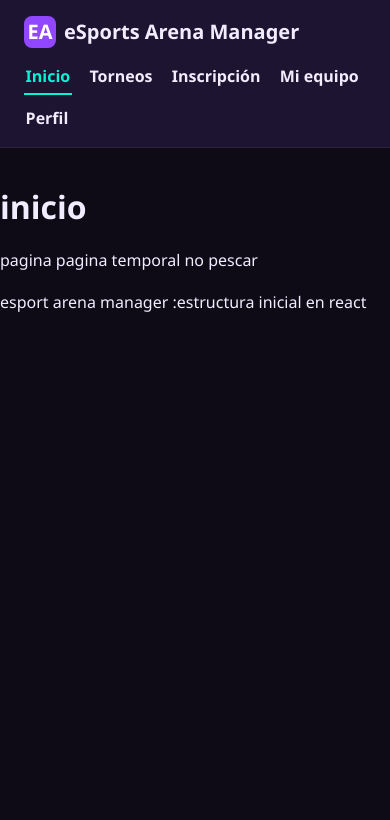
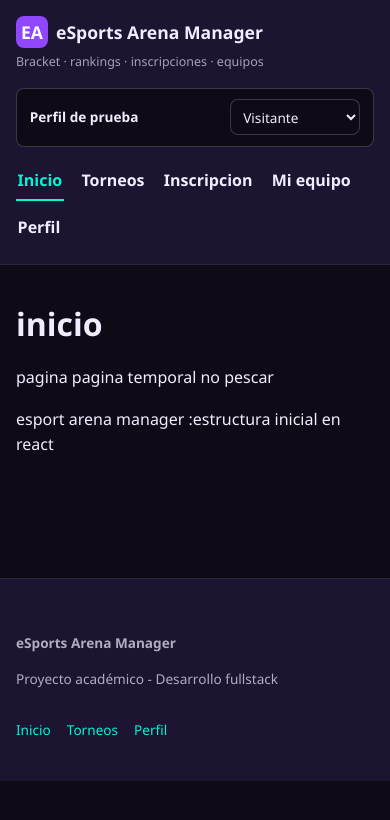
Before and after one commit to jzzzn2110/Frontend-eSports-Arena-Manager, a React (Vite) app: page /index.html in a window 390 px wide. Shown: the top 820 px of the page. Built offline with nearby package versions, Linux system fonts and the light colour scheme.

Commit message:
Separando cabecera y pie, agregando perfil y mejora de estilos

```diff
--- a/src/App.jsx
+++ b/src/App.jsx
@@ -1,5 +1,8 @@
-import { Link, NavLink, Navigate, Route, Routes } from 'react-router-dom';
+import {useEffect, useState} from 'react'
+import {Navigate, Route, Routes} from 'react-router-dom'
+import PiePagina from './components/PiePagina.jsx';
 
+import Cabecera from './components/Cabecera.jsx';
 import Inicio from './pages/Inicio.jsx';
 import Torneos from './pages/Torneos.jsx';
 import TorneoDetalle from './pages/TorneoDetalle.jsx';
@@ -7,40 +10,45 @@ import Inscripcion from './pages/Inscripcion.jsx';
 import Equipo from './pages/Equipo.jsx';
 import Perfil from './pages/Perfil.jsx';
 
-//enlaces
-const enlaces = [
-  { ruta: '/index.html', texto: 'Inicio' },
-  { ruta: '/torneos.html', texto: 'Torneos' },
-  { ruta: '/inscripcion.html', texto: 'Inscripción' },
-  { ruta: '/equipo.html', texto: 'Mi equipo' },
-  { ruta: '/perfil.html', texto: 'Perfil' },
+const PERFILES_VALIDOS = [
+  'visitante',
+  'jugador',
+  'organizador',
+  'administrador',
 ];
+const CLAVE_PERFIL = 'esports-arena-perfil-prueba';
 
 function App() {
+  //RECUPERA EL PERFIL ELEGIDO
+  const [perfil,setPerfil] = useState(() =>{
+    const guardado = localStorage.getItem(CLAVE_PERFIL);
+
+    if(PERFILES_VALIDOS.includes(guardado)) return guardado;
+
+    //la pagina personal comienza con el perfil jugador
+    const ruta = window.location.pathname;
+    return ruta === '/perfil.html' || ruta === '/equipo.html'
+      ? 'jugador'
+      : 'visitante';
+  });
+
+  // Conserva el perfil al recargar la pagina.
+  useEffect(() => {
+    localStorage.setItem(CLAVE_PERFIL, perfil);
+  }, [perfil]);
+
+  function cambiarPerfil(nuevoPerfil) {
+    if (PERFILES_VALIDOS.includes(nuevoPerfil)) {
+      setPerfil(nuevoPerfil);
+    }
+  }
+
   return (
     <>
-      <header className="encabezado">
-        <div className="contenedor">
-          <Link to="/index.html" className="marca">
-            <span className="marca__icono" aria-hidden="true">
-              EA
-            </span>
-            eSports Arena Manager
-          </Link>
-
-          <nav className="nav-principal" aria-label="Navegación principal">
-            <ul>
-              {enlaces.map((enlace) => (
-                <li key={enlace.ruta}>
-                  <NavLink to={enlace.ruta} end>
-                    {enlace.texto}
-                  </NavLink>
-                </li>
-              ))}
-            </ul>
-          </nav>
-        </div>
-      </header>
+      <Cabecera
+        perfil={perfil}
+        onPerfilChange={cambiarPerfil}
+      />
 
       <Routes>
         <Route
@@ -51,15 +59,29 @@ function App() {
         <Route path="/index.html" element={<Inicio />} />
         <Route path="/torneos.html" element={<Torneos />} />
         <Route path="/torneo-detalle.html" element={<TorneoDetalle />} />
-        <Route path="/inscripcion.html" element={<Inscripcion />} />
-        <Route path="/equipo.html" element={<Equipo />} />
-        <Route path="/perfil.html" element={<Perfil />} />
+
+        <Route
+          path="/inscripcion.html"
+          element={<Inscripcion perfilSimulado={perfil} />}
+        />
+
+        <Route
+          path="/equipo.html"
+          element={<Equipo perfilSimulado={perfil} />}
+        />
+
+        <Route
+          path="/perfil.html"
+          element={<Perfil perfilSimulado={perfil} />}
+        />
 
         <Route
           path="*"
           element={<Navigate to="/index.html" replace />}
         />
       </Routes>
+
+      <PiePagina />
     </>
   );
 }
--- /dev/null
+++ b/src/components/Cabecera.jsx
@@ -0,0 +1,91 @@
+import { Link, useLocation } from 'react-router-dom';
+const enlaces = [
+{
+    ruta: '/index.html',
+    texto: 'Inicio',
+    claves: ['/','/index.html'],
+},
+{
+    ruta:  '/torneos.html',
+    texto: 'Torneos',
+    claves: ['/torneos.html', '/torneo-detalle.html'],
+},
+{
+    ruta:  '/inscripcion.html',
+    texto: 'Inscripcion',
+    claves:['/inscripcion.html'],
+},
+{
+    ruta:  '/equipo.html',
+    texto: 'Mi equipo',
+    claves: ['/equipo.html'],
+},
+{
+    ruta:  '/perfil.html',
+    texto: 'Perfil',
+    claves: ['/perfil.html']
+},
+];
+
+// Recibe el perfil y la funcion para cambiarlo mediante props.
+function Cabecera({ perfil = 'visitante', onPerfilChange = () => {} }) {
+  const location = useLocation();
+
+  return (
+    <header className="encabezado">
+      <div className="contenedor encabezado__contenedor">
+        <div className="encabezado__principal">
+          <Link to="/index.html" className="marca">
+            <span className="marca__icono" aria-hidden="true">EA</span>
+            <span>eSports Arena Manager</span>
+          </Link>
+
+          <p className="encabezado__subtitulo">
+            Bracket · rankings · inscripciones · equipos
+          </p>
+        </div>
+
+        <nav className="nav-principal" aria-label="Navegación principal">
+          <ul>
+            {enlaces.map((enlace) => {
+              const actual = enlace.claves.includes(location.pathname);
+
+              return (
+                <li key={enlace.ruta}>
+                  <Link
+                    to={enlace.ruta}
+                    aria-current={actual ? 'page' : undefined}
+                  >
+                    {enlace.texto}
+                  </Link>
+                </li>
+              );
+            })}
+          </ul>
+        </nav>
+
+        <div className="selector-perfil selector-perfil--panel">
+                <label
+  htmlFor="perfil-simulado"
+  className="selector-perfil__etiqueta"
+>
+  Perfil de prueba
+</label>
+          <select
+            id="perfil-simulado"
+            name="perfil-simulado"
+            value={perfil}
+            onChange={(event) => onPerfilChange(event.target.value)}
+          >
+            <option value="visitante">Visitante</option>
+            <option value="jugador">Jugador</option>
+            <option value="organizador">Organizador</option>
+            <option value="administrador">Administrador</option>
+          </select>
+        </div>
+      </div>
+    </header>
+  );
+}
+
+export default Cabecera;
--- /dev/null
+++ b/src/components/PiePagina.jsx
@@ -0,0 +1,24 @@
+import {Link} from "react-router-dom";
+
+function PiePagina() {
+  return (
+    <footer className="pie-pagina">
+      <div className="contenedor">
+    <div>
+      <p><strong>eSports Arena Manager</strong></p>
+      <p>Proyecto académico - Desarrollo fullstack</p>
+    </div>
+
+    <nav aria-label="enlaces de pie de pagina">
+        <ul>
+            <li><Link to="/index.html">Inicio</Link></li>
+            <li><Link to="/torneos.html">Torneos</Link></li>
+            <li><Link to="/perfil.html">Perfil</Link></li>
+          </ul>
+          </nav>
+        </div>
+    </footer>
+  );
+}
+
+export default PiePagina;
--- a/src/styles/estilos.css
+++ b/src/styles/estilos.css
@@ -1,3 +1,4 @@
+/* Colores y medidas del proyecto. */
 :root {
   --color-fondo: #0E0B16;
   --color-superficie: #1C1430;
@@ -20,6 +21,7 @@
   --ancho-maximo: 1200px;
 }
 
+/* Estilos generales. */
 * {
   box-sizing: border-box;
 }
@@ -41,6 +43,13 @@ img {
   display: block;
 }
 
+button,
+input,
+select,
+textarea {
+  font-family: inherit;
+}
+
 a {
   color: var(--color-acento);
   text-decoration: none;
@@ -51,12 +60,16 @@ a:focus {
   text-decoration: underline;
 }
 
-h1, h2, h3, h4 {
+h1,
+h2,
+h3,
+h4 {
   font-family: var(--fuente-titulos);
   line-height: 1.2;
   margin-top: 0;
 }
 
+/* Distribución del contenido. */
 .contenedor {
   width: 100%;
   max-width: var(--ancho-maximo);
@@ -68,13 +81,21 @@ h1, h2, h3, h4 {
   padding: var(--espacio-lg) 0;
 }
 
+.contenedor.seccion {
+  padding-left: var(--espacio-md);
+  padding-right: var(--espacio-md);
+}
+
 .grilla {
   display: grid;
   gap: var(--espacio-md);
 }
 
 .grilla-tarjetas {
-  grid-template-columns: repeat(auto-fit, minmax(260px, 1fr));
+  grid-template-columns: repeat(
+    auto-fit,
+    minmax(min(260px, 100%), 1fr)
+  );
 }
 
 .flex {
@@ -96,6 +117,7 @@ h1, h2, h3, h4 {
   display: none !important;
 }
 
+/* Encabezado y navegación. */
 .encabezado {
   background: var(--color-superficie);
   border-bottom: 1px solid rgba(241, 236, 255, 0.08);
@@ -112,6 +134,22 @@ h1, h2, h3, h4 {
   padding-bottom: var(--espacio-sm);
   flex-wrap: wrap;
   gap: var(--espacio-sm);
+}
+
+.encabezado .encabezado__contenedor {
+  display: grid;
+  grid-template-columns: minmax(0, 1fr) auto auto;
+  gap: var(--espacio-md);
+}
+
+.encabezado__principal {
+  min-width: 0;
+}
+
+.encabezado__subtitulo {
+  margin: 0.25rem 0 0;
+  font-size: 0.78rem;
+  color: rgba(241, 236, 255, 0.65);
 }
 
 .marca {
@@ -131,6 +169,7 @@ h1, h2, h3, h4 {
 .marca__icono {
   width: 32px;
   height: 32px;
+  flex-shrink: 0;
   border-radius: var(--radio-borde);
   background: var(--color-primario);
   display: inline-flex;
@@ -138,6 +177,10 @@ h1, h2, h3, h4 {
   justify-content: center;
   color: var(--color-texto-sobre-primario);
   font-weight: 700;
+}
+
+.nav-principal {
+  min-width: 0;
 }
 
 .nav-principal ul {
@@ -150,6 +193,7 @@ h1, h2, h3, h4 {
 }
 
 .nav-principal a {
+  display: inline-block;
   color: var(--color-texto);
   font-weight: 600;
   padding: 0.35rem 0.1rem;
@@ -164,6 +208,7 @@ h1, h2, h3, h4 {
   text-decoration: none;
 }
 
+/* Cuadro sencillo de Perfil de prueba y sus opciones. */
 .selector-perfil {
   display: flex;
   align-items: center;
@@ -171,16 +216,42 @@ h1, h2, h3, h4 {
   font-size: 0.85rem;
 }
 
+.selector-perfil--panel {
+  gap: var(--espacio-sm);
+  padding: 0.65rem 0.8rem;
+  background: var(--color-fondo);
+  border: 1px solid rgba(241, 236, 255, 0.2);
+  border-radius: var(--radio-borde);
+  min-width: 0;
+}
+
+.selector-perfil__etiqueta {
+  display: block;
+  font-weight: 600;
+}
+
 .selector-perfil select {
+  max-width: 100%;
   background: var(--color-fondo);
   color: var(--color-texto);
   border: 1px solid rgba(241, 236, 255, 0.2);
   border-radius: var(--radio-borde);
-  padding: 0.3rem 0.5rem;
+  padding: 0.4rem 0.5rem;
+  font-size: 0.85rem;
 }
 
+.selector-perfil select:focus {
+  outline: 2px solid var(--color-acento);
+  outline-offset: 2px;
+}
+
+/* Presentación de Inicio. */
 .heroe {
-  background: linear-gradient(135deg, var(--color-superficie), var(--color-fondo));
+  background: linear-gradient(
+    135deg,
+    var(--color-superficie),
+    var(--color-fondo)
+  );
   padding: var(--espacio-xl) 0;
   text-align: center;
 }
@@ -209,6 +280,7 @@ h1, h2, h3, h4 {
   font-size: 1.5rem;
 }
 
+/* Tarjetas de torneos. */
 .tarjeta {
   background: var(--color-superficie);
   border-radius: var(--radio-borde);
@@ -217,6 +289,8 @@ h1, h2, h3, h4 {
   display: flex;
   flex-direction: column;
   gap: var(--espacio-xs);
+  min-width: 0;
+  overflow-wrap: anywhere;
 }
 
 .tarjeta h3 {
@@ -247,9 +321,12 @@ h1, h2, h3, h4 {
   display: flex;
   justify-content: space-between;
   align-items: center;
+  gap: var(--espacio-xs);
+  flex-wrap: wrap;
   padding-top: var(--espacio-xs);
 }
 
+/* Insignias de estados y perfiles. */
 .insignia {
   display: inline-flex;
   align-items: center;
@@ -282,6 +359,7 @@ h1, h2, h3, h4 {
   color: var(--color-texto);
 }
 
+/* Botones. */
 .boton {
   display: inline-block;
   border: none;
@@ -320,16 +398,18 @@ h1, h2, h3, h4 {
   font-size: 0.85rem;
 }
 
-/* ---------- Formularios ---------- */
+/* Formularios y validaciones. */
 .formulario {
   background: var(--color-superficie);
   border-radius: var(--radio-borde);
   padding: var(--espacio-md);
+  width: 100%;
   max-width: 640px;
 }
 
 .campo {
   margin-bottom: var(--espacio-sm);
+  min-width: 0;
 }
 
 .campo label {
@@ -387,6 +467,7 @@ h1, h2, h3, h4 {
   display: flex;
   gap: 0.5rem;
   align-items: flex-start;
+  overflow-wrap: anywhere;
 }
 
 .aviso--error {
@@ -407,6 +488,14 @@ h1, h2, h3, h4 {
   color: var(--color-texto);
 }
 
+.aviso--demo {
+  background: rgba(145, 70, 255, 0.12);
+  border-color: var(--color-primario);
+  color: var(--color-texto);
+  font-size: 0.85rem;
+}
+
+/* Tablas de participantes y rankings. */
 table {
   width: 100%;
   border-collapse: collapse;
@@ -421,7 +510,8 @@ caption {
   margin-bottom: var(--espacio-xs);
 }
 
-th, td {
+th,
+td {
   padding: 0.6rem 0.8rem;
   text-align: left;
   border-bottom: 1px solid rgba(241, 236, 255, 0.08);
@@ -434,6 +524,13 @@ th {
   letter-spacing: 0.03em;
 }
 
+/* Envuelve las tablas anchas cuando se usen en celular. */
+.tabla-responsive {
+  width: 100%;
+  overflow-x: auto;
+}
+
+/* Video y mensajes sin resultados. */
 .video-envoltorio {
   position: relative;
   width: 100%;
@@ -458,6 +555,7 @@ th {
   color: rgba(241, 236, 255, 0.7);
 }
 
+/* Pie de página. */
 .pie-pagina {
   background: var(--color-superficie);
   border-top: 1px solid rgba(241, 236, 255, 0.08);
@@ -478,25 +576,12 @@ th {
   list-style: none;
   display: flex;
   gap: var(--espacio-sm);
+  flex-wrap: wrap;
   padding: 0;
   margin: 0;
 }
 
-@media (max-width: 640px) {
-  .encabezado .contenedor {
-    flex-direction: column;
-    align-items: flex-start;
-  }
-
-  .nav-principal ul {
-    gap: var(--espacio-sm);
-  }
-
-  .pie-pagina .contenedor {
-    flex-direction: column;
-  }
-}
-
+/* Filtros de torneos. */
 .panel-filtros {
   background: var(--color-superficie);
   border-radius: var(--radio-borde);
@@ -506,7 +591,10 @@ th {
 
 .filtros-grilla {
   display: grid;
-  grid-template-columns: repeat(auto-fit, minmax(180px, 1fr));
+  grid-template-columns: repeat(
+    auto-fit,
+    minmax(min(180px, 100%), 1fr)
+  );
   gap: var(--espacio-sm);
   align-items: end;
 }
@@ -515,6 +603,7 @@ th {
   margin-bottom: 0;
 }
 
+/* Rondas y partidas. */
 .pestanas-ronda {
   display: flex;
   gap: var(--espacio-xs);
@@ -559,6 +648,7 @@ th {
 
 .partida__rivales {
   font-weight: 600;
+  overflow-wrap: anywhere;
 }
 
 .partida__meta {
@@ -566,6 +656,7 @@ th {
   color: rgba(241, 236, 255, 0.65);
 }
 
+/* Integrantes del equipo. */
 .chip {
   display: inline-flex;
   align-items: center;
@@ -574,6 +665,8 @@ th {
   border-radius: 999px;
   padding: 0.3rem 0.7rem;
   font-size: 0.85rem;
+  max-width: 100%;
+  overflow-wrap: anywhere;
 }
 
 .chip button {
@@ -606,6 +699,7 @@ th {
   flex: 1 1 180px;
 }
 
+/* Resúmenes y perfil del jugador. */
 .lista-resumen {
   list-style: none;
   margin: 0 0 var(--espacio-sm);
@@ -622,6 +716,7 @@ th {
   font-size: 0.9rem;
   border-bottom: 1px dashed rgba(241, 236, 255, 0.12);
   padding-bottom: 0.4rem;
+  overflow-wrap: anywhere;
 }
 
 .lista-resumen li span:first-child {
@@ -630,13 +725,17 @@ th {
 
 .ficha-perfil {
   display: grid;
-  grid-template-columns: repeat(auto-fit, minmax(220px, 1fr));
+  grid-template-columns: repeat(
+    auto-fit,
+    minmax(min(220px, 100%), 1fr)
+  );
   gap: var(--espacio-md);
 }
 
 .estadisticas {
   display: flex;
   gap: var(--espacio-md);
+  flex-wrap: wrap;
 }
 
 .estadistica {
@@ -656,8 +755,76 @@ th {
   letter-spacing: 0.03em;
 }
 
-.aviso--demo {
-  background: rgba(145, 70, 255, 0.12);
-  border-color: var(--color-primario);
-  color: var(--color-texto);
-  font-size: 0.85rem;}
+/* Encabezado en tablet y pantallas medianas. */
+@media (max-width: 1024px) {
+  .encabezado .encabezado__contenedor {
+    grid-template-columns: minmax(0, 1fr);
+  }
+
+  .encabezado .nav-principal {
+    order: 3;
+  }
+
+  .selector-perfil--panel {
+    justify-self: start;
+  }
+}
+
+/* Ajustes para celular. */
+@media (max-width: 640px) {
+  .contenedor {
+    padding-left: var(--espacio-sm);
+    padding-right: var(--espacio-sm);
+  }
+
+  .contenedor.seccion {
+    padding-left: var(--espacio-sm);
+    padding-right: var(--espacio-sm);
+  }
+
+  .encabezado .contenedor {
+    align-items: flex-start;
+  }
+
+  .encabezado .encabezado__contenedor {
+    gap: var(--espacio-sm);
+  }
+
+  .marca {
+    font-size: 1.1rem;
+  }
+
+  .nav-principal ul {
+    gap: var(--espacio-xs) var(--espacio-sm);
+  }
+
+  .selector-perfil--panel {
+    width: 100%;
+    flex-wrap: wrap;
+    justify-content: space-between;
+  }
+
+  .heroe {
+    padding: var(--espacio-lg) 0;
+  }
+
+  .tarjeta,
+  .formulario,
+  .panel-filtros {
+    padding: var(--espacio-sm);
+  }
+
+  .flex-entre {
+    flex-wrap: wrap;
+    gap: var(--espacio-xs);
+  }
+
+  .lista-resumen li {
+    flex-wrap: wrap;
+    gap: var(--espacio-xs);
+  }
+
+  .pie-pagina .contenedor {
+    flex-direction: column;
+  }
+}
```
